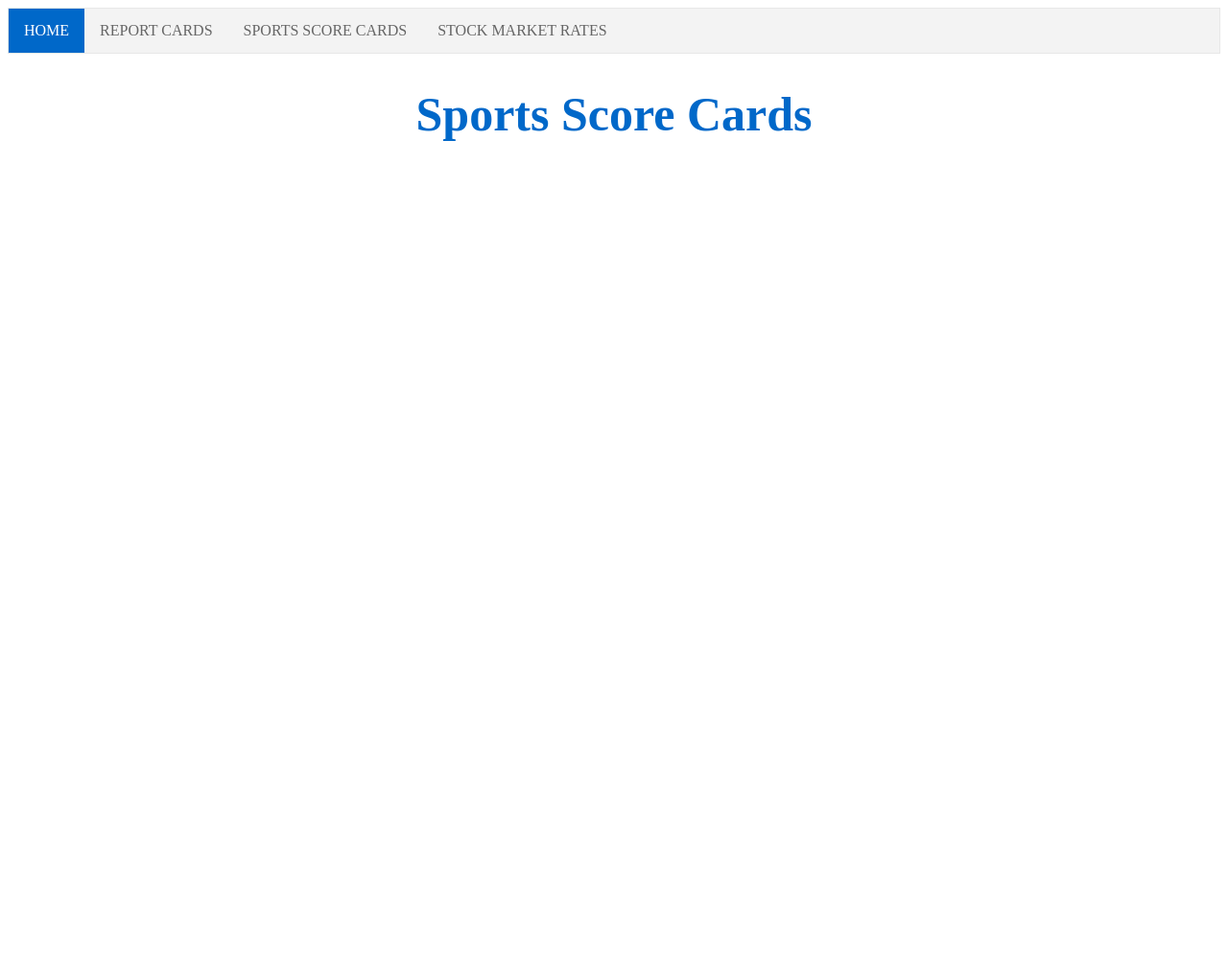
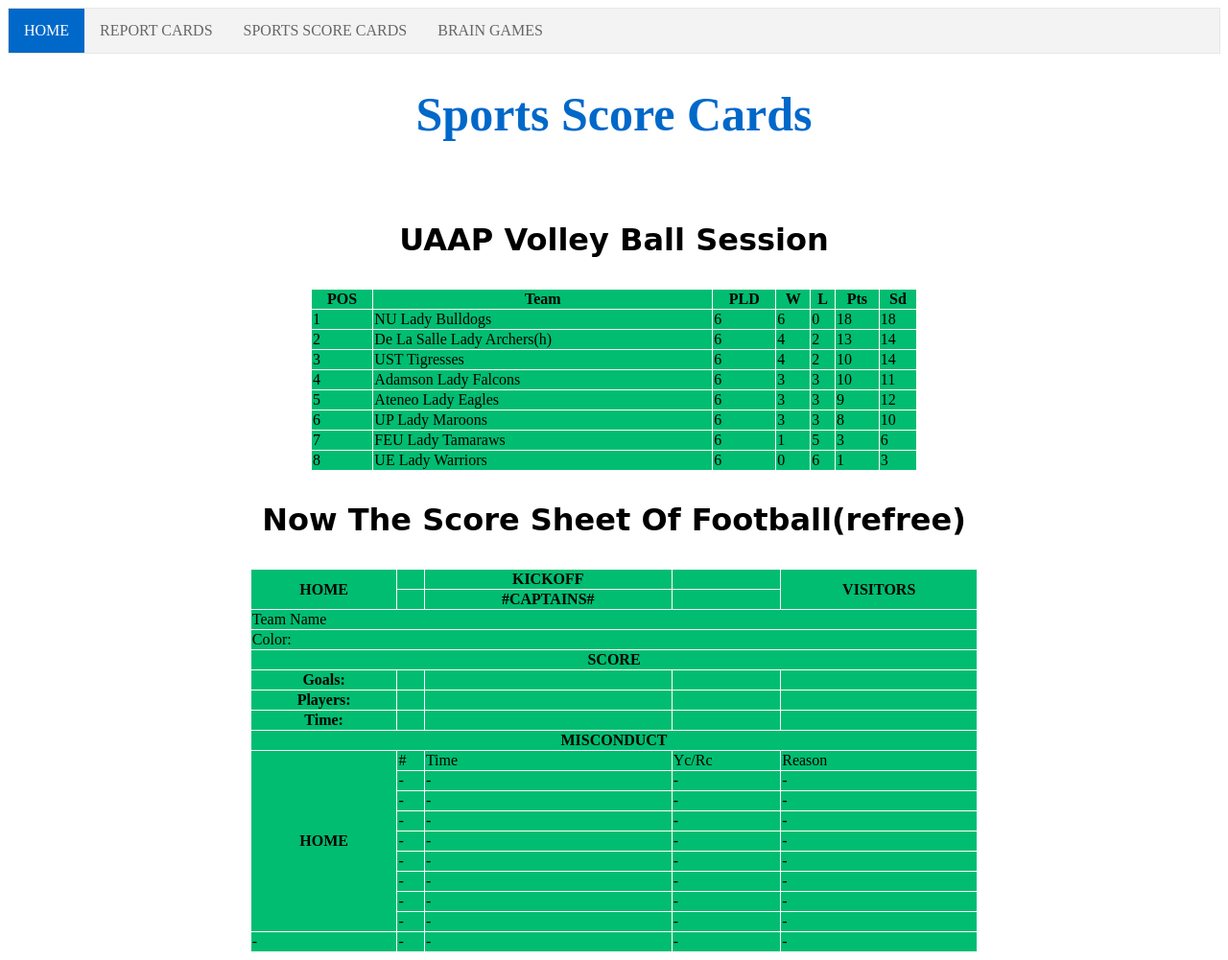
Before and after one commit to Tahamunir18/Tables-Area, a plain HTML site: page sports score cards/index.html in a window 1280 px wide. Shown: the whole page at 96% size. Before the commit the page ends 800 px from the top, so only its background shows below. Drawn offline with Linux system fonts and the light colour scheme.

Commit message:
all types of tables

```diff
--- a/sports score cards/index.html
+++ b/sports score cards/index.html
@@ -34,7 +34,19 @@
 
     li a.active {
       color: white;
-          background-color:rgb(0, 104, 201);
+      background-color: rgb(0, 104, 201);
+    }
+
+    table,
+    th,
+    td {
+      border: 1px solid white;
+      border-collapse: collapse;
+    }
+
+    th,
+    td {
+      background-color: #00bd71;
     }
   </style>
 </head>
@@ -45,10 +57,212 @@
       <li><a class="active" href="../index.html">HOME</a></li>
       <li><a href="../report cards/index.html">REPORT CARDS</a></li>
       <li><a href="../sports score cards/index.html">SPORTS SCORE CARDS</a></li>
-            <li><a href="../stock market rate/index.html">STOCK MARKET RATES</a></li>
+      <li><a href="../Brain games/index.html">BRAIN GAMES</a></li>
     </ul>
   </nav>
   <h1 align="center" style="font-family:algerian;font-size:50px; color:rgb(0, 104, 201);">Sports Score Cards</h1>
+  <br>
+  <h3 align="center" style="font-size:32px;font-family: cursive;">UAAP Volley Ball Session</h3>
+
+  <table align="center" width="50%">
+    <tr>
+      <th>POS</th>
+      <th>Team</th>
+      <th>PLD</th>
+      <th>W</th>
+      <th>L</th>
+      <th>Pts</th>
+      <th>Sd</th>
+    </tr>
+    <tr>
+      <td>1</td>
+      <td>NU Lady Bulldogs</td>
+      <td>6</td>
+      <td>6</td>
+      <td>0</td>
+      <td>18</td>
+      <td>18</td>
+    </tr>
+    <tr>
+      <td>2</td>
+      <td>De La Salle Lady Archers(h)</td>
+      <td>6</td>
+      <td>4</td>
+      <td>2</td>
+      <td>13</td>
+      <td>14</td>
+    </tr>
+    <tr>
+      <td>3</td>
+      <td>UST Tigresses</td>
+      <td>6</td>
+      <td>4</td>
+      <td>2</td>
+      <td>10</td>
+      <td>14</td>
+    </tr>
+    <tr>
+      <td>4</td>
+      <td>Adamson Lady Falcons</td>
+      <td>6</td>
+      <td>3</td>
+      <td>3</td>
+      <td>10</td>
+      <td>11</td>
+    </tr>
+    <tr>
+      <td>5</td>
+      <td>Ateneo Lady Eagles</td>
+      <td>6</td>
+      <td>3</td>
+      <td>3</td>
+      <td>9</td>
+      <td>12</td>
+    </tr>
+    <tr>
+      <td>6</td>
+      <td>UP Lady Maroons</td>
+      <td>6</td>
+      <td>3</td>
+      <td>3</td>
+      <td>8</td>
+      <td>10</td>
+    </tr>
+    <tr>
+      <td>7</td>
+      <td>FEU Lady Tamaraws</td>
+      <td>6</td>
+      <td>1</td>
+      <td>5</td>
+      <td>3</td>
+      <td>6</td>
+    </tr>
+    <tr>
+      <td>8</td>
+      <td>UE Lady Warriors</td>
+      <td>6</td>
+      <td>0</td>
+      <td>6</td>
+      <td>1</td>
+      <td>3</td>
+    </tr>
+  </table>
+  <h3 align="center" style="font-size:32px;font-family: cursive;">Now The Score Sheet Of Football(refree)</h3>
+  <table align="center" width="60%">
+    <tr>
+      <th rowspan="2"> HOME</th>
+      <td></td>
+      <th>KICKOFF</th>
+      <td></td>
+      <th rowspan="2"colspan="5">VISITORS</th>
+    </tr>
+    <tr>
+      <td></td>
+      <th>#CAPTAINS#</th>
+      <td></td>
+    </tr>
+    <tr>
+      <td colspan="5">Team Name</td>
+    </tr>
+    <tr>
+      <td colspan="5">Color:</td>
+    </tr>
+    <tr>
+      <th colspan="5">SCORE</th>
+    </tr>
+    <tr>
+      <th>Goals:</th>
+      <td></td>
+      <td></td>
+      <td></td>
+      <td></td>
+
+
+
+    </tr>
+    <tr>
+      <th>Players:</th>
+      <td></td>
+      <td></td>
+      <td></td>
+      <td></td>
+
+    </tr>
+    <tr>
+      <th>Time:</th>
+      <td></td>
+      <td></td>
+      <td></td>
+      <td></td>
+
+    </tr>
+    <tr>
+      <th colspan="5">MISCONDUCT</th>
+    </tr>
+    <tr>
+      <th rowspan="9">HOME</th>
+      <td>#</td>
+      <td>Time</td>
+      <td>Yc/Rc</td>
+      <td>Reason</td>
+    </tr>
+    <tr>
+      <td>-</td>
+      <td>-</td>
+      <td>-</td>
+      <td>-</td>
+    </tr>
+    <tr>
+      <td>-</td>
+      <td>-</td>
+      <td>-</td>
+      <td>-</td>
+    </tr>
+    <tr>
+      <td>-</td>
+      <td>-</td>
+      <td>-</td>
+      <td>-</td>
+    </tr>
+    <tr>
+      <td>-</td>
+      <td>-</td>
+      <td>-</td>
+      <td>-</td>
+    </tr>
+    <tr>
+      <td>-</td>
+      <td>-</td>
+      <td>-</td>
+      <td>-</td>
+    </tr>
+    <tr>
+      <td>-</td>
+      <td>-</td>
+      <td>-</td>
+      <td>-</td>
+    </tr>
+    <tr>
+      <td>-</td>
+      <td>-</td>
+      <td>-</td>
+      <td>-</td>
+    </tr>
+    <tr>
+      <td>-</td>
+      <td>-</td>
+      <td>-</td>
+      <td>-</td>
+    </tr>
+    <tr>
+      <td>-</td>
+      <td>-</td>
+      <td>-</td>
+      <td>-</td>
+      <td>-</td>
+    </tr>
+  </table>
+
 
 
 </body>
```
Also changed, not shown: Brain games/index.html (added, +213 -0 lines), index.html (+1 -1 lines), report cards/index.html (+2 -2 lines), stock market rate/index.html (deleted, +0 -56 lines). Lines whose indentation alone changed are shown as unchanged.
